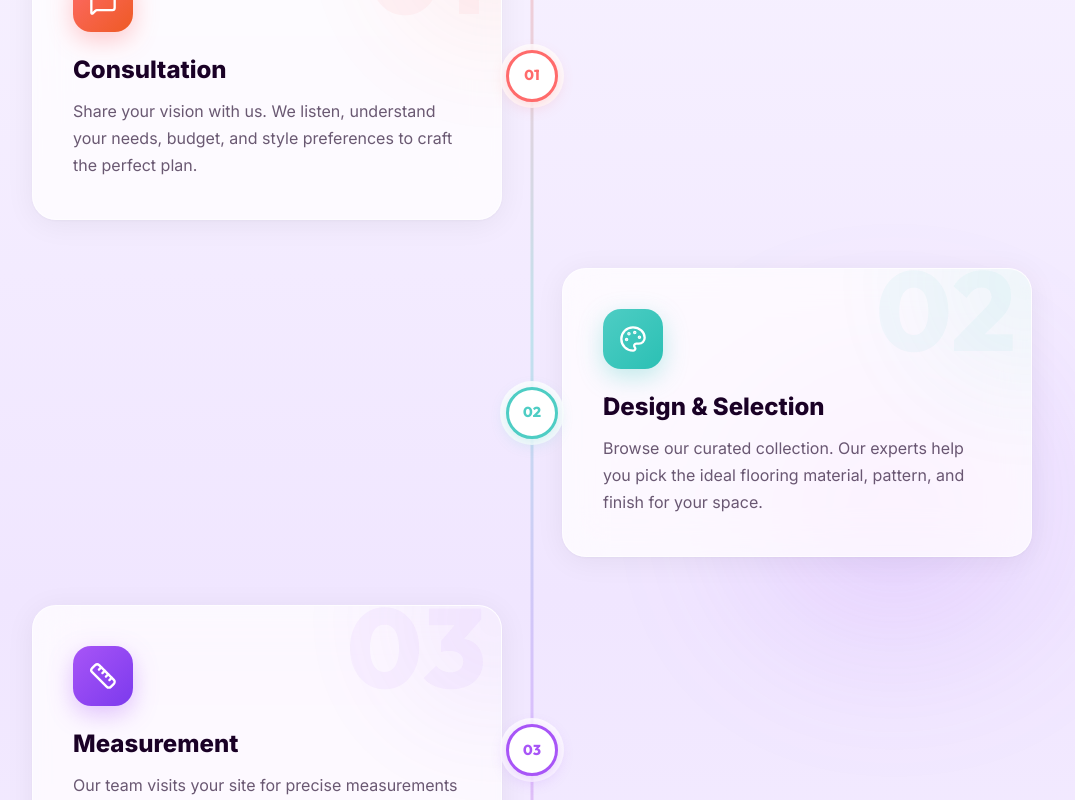
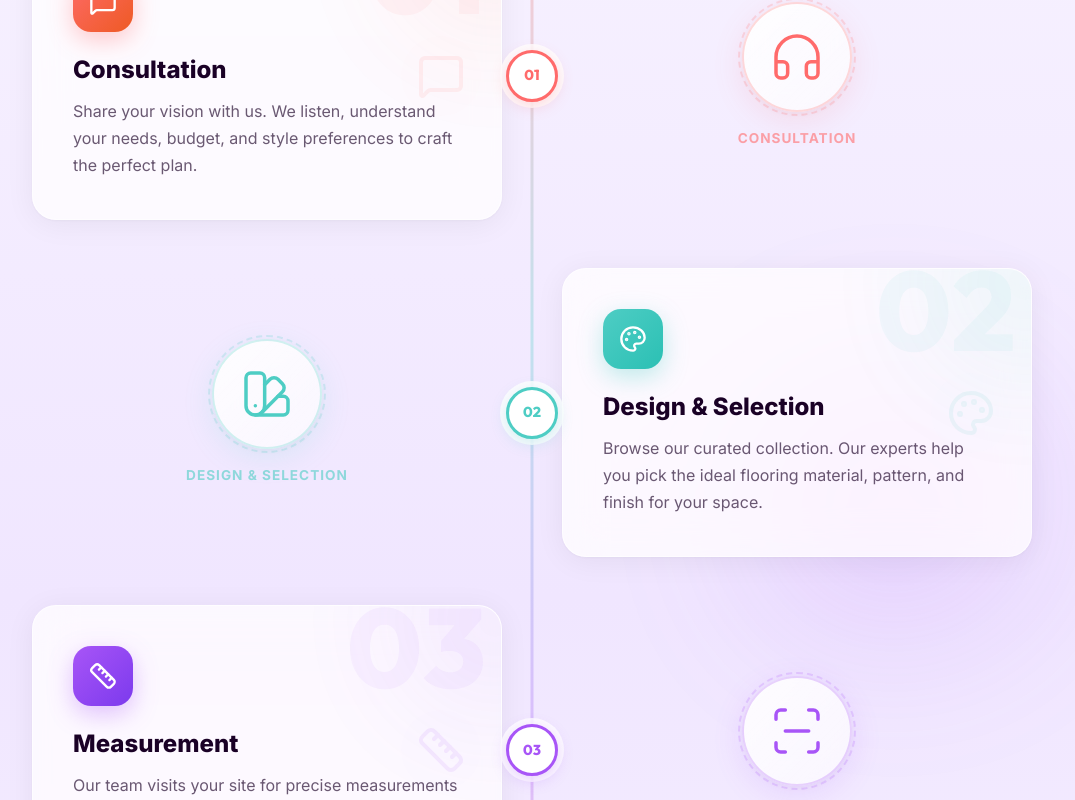
Before and after one commit to Eshbanoliver/complete-flooring-website-showcase, a React (Vite) app: page /about in a window 1280 px wide. Shown: the part 4040-4840 px from the top of the page, without its empty margins (108-1183 px from the left). Built offline with nearby package versions, Linux system fonts and the light colour scheme.

Commit message:
About new sections

```diff
--- a/src/components/OurProcess.css
+++ b/src/components/OurProcess.css
@@ -168,6 +168,11 @@
   grid-row: 1;
 }
 
+.process-step.step-left .step-opposite-icon {
+  grid-column: 3;
+  grid-row: 1;
+}
+
 .process-step.step-right .step-card {
   grid-column: 3;
   grid-row: 1;
@@ -176,6 +181,85 @@
 .process-step.step-right .timeline-node {
   grid-column: 2;
   grid-row: 1;
+}
+
+.process-step.step-right .step-opposite-icon {
+  grid-column: 1;
+  grid-row: 1;
+}
+
+/* Opposite Side Floating Icon */
+.step-opposite-icon {
+  display: flex;
+  flex-direction: column;
+  align-items: center;
+  justify-content: center;
+  gap: 1rem;
+  justify-self: center;
+  transition: all 0.5s cubic-bezier(0.175, 0.885, 0.32, 1.275);
+}
+
+.opposite-icon-inner {
+  width: 110px;
+  height: 110px;
+  border-radius: 50%;
+  background: linear-gradient(135deg, rgba(255, 255, 255, 0.9), rgba(255, 255, 255, 0.6));
+  backdrop-filter: blur(15px);
+  -webkit-backdrop-filter: blur(15px);
+  border: 2px solid color-mix(in srgb, var(--step-color) 25%, transparent);
+  display: flex;
+  align-items: center;
+  justify-content: center;
+  color: var(--step-color);
+  box-shadow:
+    0 8px 30px color-mix(in srgb, var(--step-color) 15%, transparent),
+    0 2px 8px rgba(0, 0, 0, 0.04);
+  transition: all 0.5s cubic-bezier(0.175, 0.885, 0.32, 1.275);
+  position: relative;
+}
+
+.opposite-icon-inner::before {
+  content: '';
+  position: absolute;
+  inset: -6px;
+  border-radius: 50%;
+  border: 2px dashed color-mix(in srgb, var(--step-color) 20%, transparent);
+  animation: spinDash 15s linear infinite;
+}
+
+@keyframes spinDash {
+  from { transform: rotate(0deg); }
+  to { transform: rotate(360deg); }
+}
+
+.process-step:hover .opposite-icon-inner {
+  transform: scale(1.1) rotate(-5deg);
+  background: var(--step-gradient);
+  color: #ffffff;
+  border-color: transparent;
+  box-shadow:
+    0 15px 40px color-mix(in srgb, var(--step-color) 35%, transparent),
+    0 5px 15px rgba(0, 0, 0, 0.08);
+}
+
+.process-step:hover .opposite-icon-inner::before {
+  border-color: color-mix(in srgb, var(--step-color) 40%, transparent);
+  animation-duration: 5s;
+}
+
+.opposite-icon-label {
+  font-size: 0.85rem;
+  font-weight: 700;
+  letter-spacing: 1px;
+  text-transform: uppercase;
+  color: var(--step-color);
+  opacity: 0.6;
+  transition: all 0.4s ease;
+}
+
+.process-step:hover .opposite-icon-label {
+  opacity: 1;
+  transform: translateY(-3px);
 }
 
 /* Step Card */
@@ -294,6 +378,32 @@
   margin: 0;
 }
 
+/* Decorative Icon on Right Side */
+.step-decor-icon {
+  position: absolute;
+  right: 20px;
+  top: 50%;
+  transform: translateY(-50%);
+  color: var(--step-color);
+  opacity: 0.1;
+  z-index: 1;
+  pointer-events: none;
+  transition: all 0.5s cubic-bezier(0.175, 0.885, 0.32, 1.275);
+  display: flex;
+  align-items: center;
+  justify-content: center;
+  width: 80px;
+  height: 80px;
+  border-radius: 50%;
+  background: color-mix(in srgb, var(--step-color) 8%, transparent);
+}
+
+.step-card:hover .step-decor-icon {
+  opacity: 0.25;
+  transform: translateY(-50%) scale(1.15) rotate(10deg);
+  background: color-mix(in srgb, var(--step-color) 12%, transparent);
+}
+
 /* Animated Border Glow */
 .step-border-glow {
   position: absolute;
@@ -397,8 +507,18 @@
     grid-row: 1;
   }
 
+  .step-opposite-icon {
+    display: none;
+  }
+
   .step-card {
     padding: 2rem 1.5rem;
+  }
+
+  .step-decor-icon {
+    width: 60px;
+    height: 60px;
+    right: 12px;
   }
 
   .step-number-watermark {
--- a/src/components/OurProcess.jsx
+++ b/src/components/OurProcess.jsx
@@ -1,6 +1,6 @@
 import React from 'react';
 import { motion } from 'framer-motion';
-import { MessageSquare, Palette, Ruler, Hammer, Sparkles } from 'lucide-react';
+import { MessageSquare, Palette, Ruler, Hammer, Sparkles, HeadphonesIcon, SwatchBook, ScanLine, Wrench, BadgeCheck } from 'lucide-react';
 import './OurProcess.css';
 
 const OurProcess = () => {
@@ -10,6 +10,8 @@ const OurProcess = () => {
       title: 'Consultation',
       desc: 'Share your vision with us. We listen, understand your needs, budget, and style preferences to craft the perfect plan.',
       icon: <MessageSquare size={28} />,
+      decorIcon: <MessageSquare size={48} />,
+      bigIcon: <HeadphonesIcon size={56} strokeWidth={1.5} />,
       color: '#FF6B6B',
       gradient: 'linear-gradient(135deg, #FF6B6B, #EE5A24)',
     },
@@ -18,6 +20,8 @@ const OurProcess = () => {
       title: 'Design & Selection',
       desc: 'Browse our curated collection. Our experts help you pick the ideal flooring material, pattern, and finish for your space.',
       icon: <Palette size={28} />,
+      decorIcon: <Palette size={48} />,
+      bigIcon: <SwatchBook size={56} strokeWidth={1.5} />,
       color: '#4ECDC4',
       gradient: 'linear-gradient(135deg, #4ECDC4, #2BC0B4)',
     },
@@ -26,6 +30,8 @@ const OurProcess = () => {
       title: 'Measurement',
       desc: 'Our team visits your site for precise measurements and surface assessment, ensuring a flawless fit every time.',
       icon: <Ruler size={28} />,
+      decorIcon: <Ruler size={48} />,
+      bigIcon: <ScanLine size={56} strokeWidth={1.5} />,
       color: '#A855F7',
       gradient: 'linear-gradient(135deg, #A855F7, #7C3AED)',
     },
@@ -34,6 +40,8 @@ const OurProcess = () => {
       title: 'Installation',
       desc: 'Skilled craftsmen install your flooring with precision and care, using industry-best techniques for lasting durability.',
       icon: <Hammer size={28} />,
+      decorIcon: <Hammer size={48} />,
+      bigIcon: <Wrench size={56} strokeWidth={1.5} />,
       color: '#F59E51',
       gradient: 'linear-gradient(135deg, #F59E51, #E67E22)',
     },
@@ -42,6 +50,8 @@ const OurProcess = () => {
       title: 'Final Walkthrough',
       desc: 'We inspect every detail together. Your satisfaction is our benchmark — we ensure perfection before we call it done.',
       icon: <Sparkles size={28} />,
+      decorIcon: <Sparkles size={48} />,
+      bigIcon: <BadgeCheck size={56} strokeWidth={1.5} />,
       color: '#6B46C1',
       gradient: 'linear-gradient(135deg, #6B46C1, #9333EA)',
     },
@@ -113,6 +123,9 @@ const OurProcess = () => {
                   <p className="step-desc">{step.desc}</p>
                 </div>
 
+                {/* Decorative icon on the right */}
+                <div className="step-decor-icon">{step.decorIcon}</div>
+
                 {/* Animated border */}
                 <div className="step-border-glow"></div>
               </div>
@@ -120,6 +133,14 @@ const OurProcess = () => {
               {/* Timeline node */}
               <div className="timeline-node" style={{ '--step-color': step.color, '--step-gradient': step.gradient }}>
                 <span className="node-number">{step.number}</span>
+              </div>
+
+              {/* Large icon on the opposite empty side */}
+              <div className="step-opposite-icon" style={{ '--step-color': step.color, '--step-gradient': step.gradient }}>
+                <div className="opposite-icon-inner">
+                  {step.bigIcon}
+                </div>
+                <span className="opposite-icon-label">{step.title}</span>
               </div>
             </motion.div>
           ))}
```
